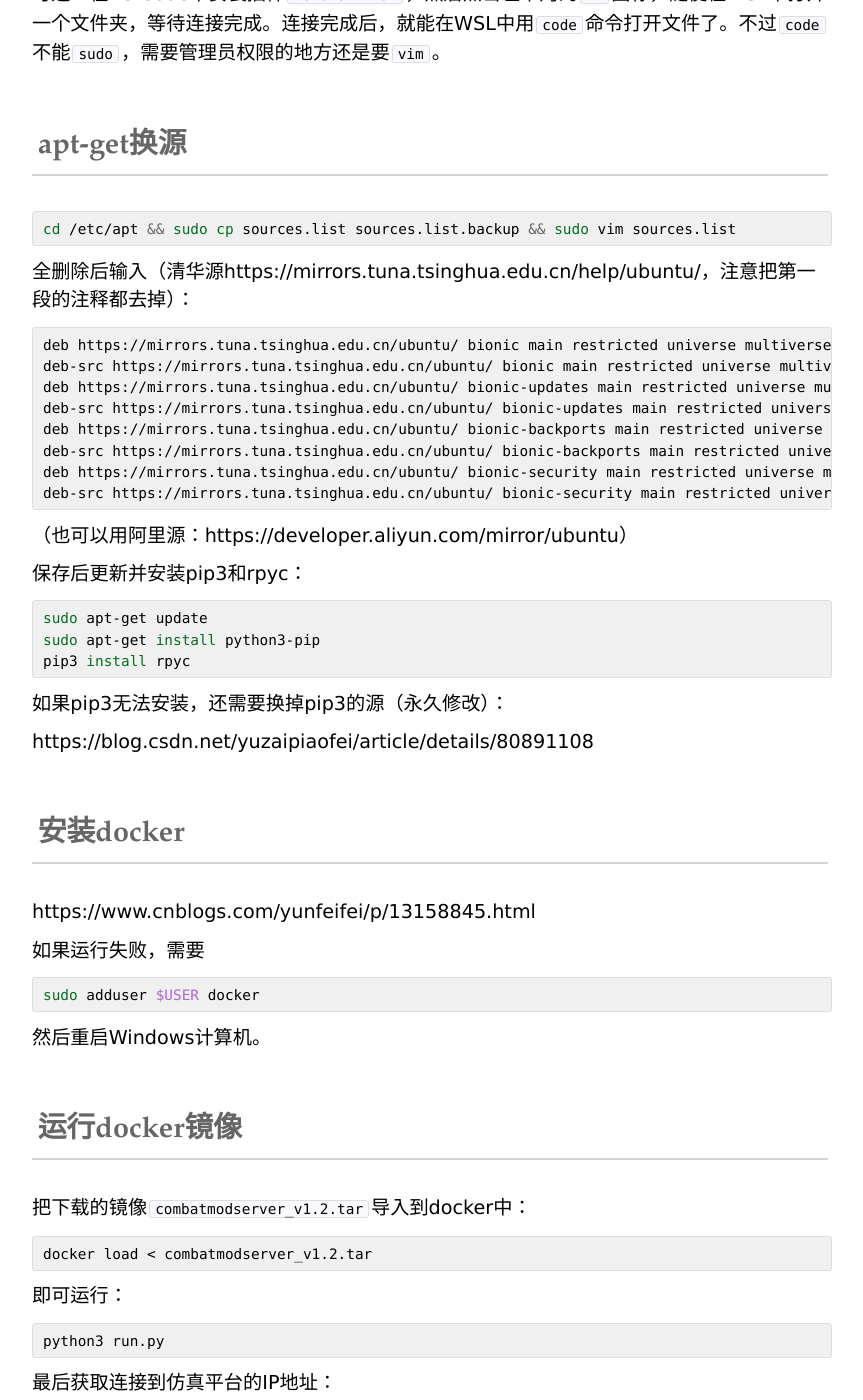
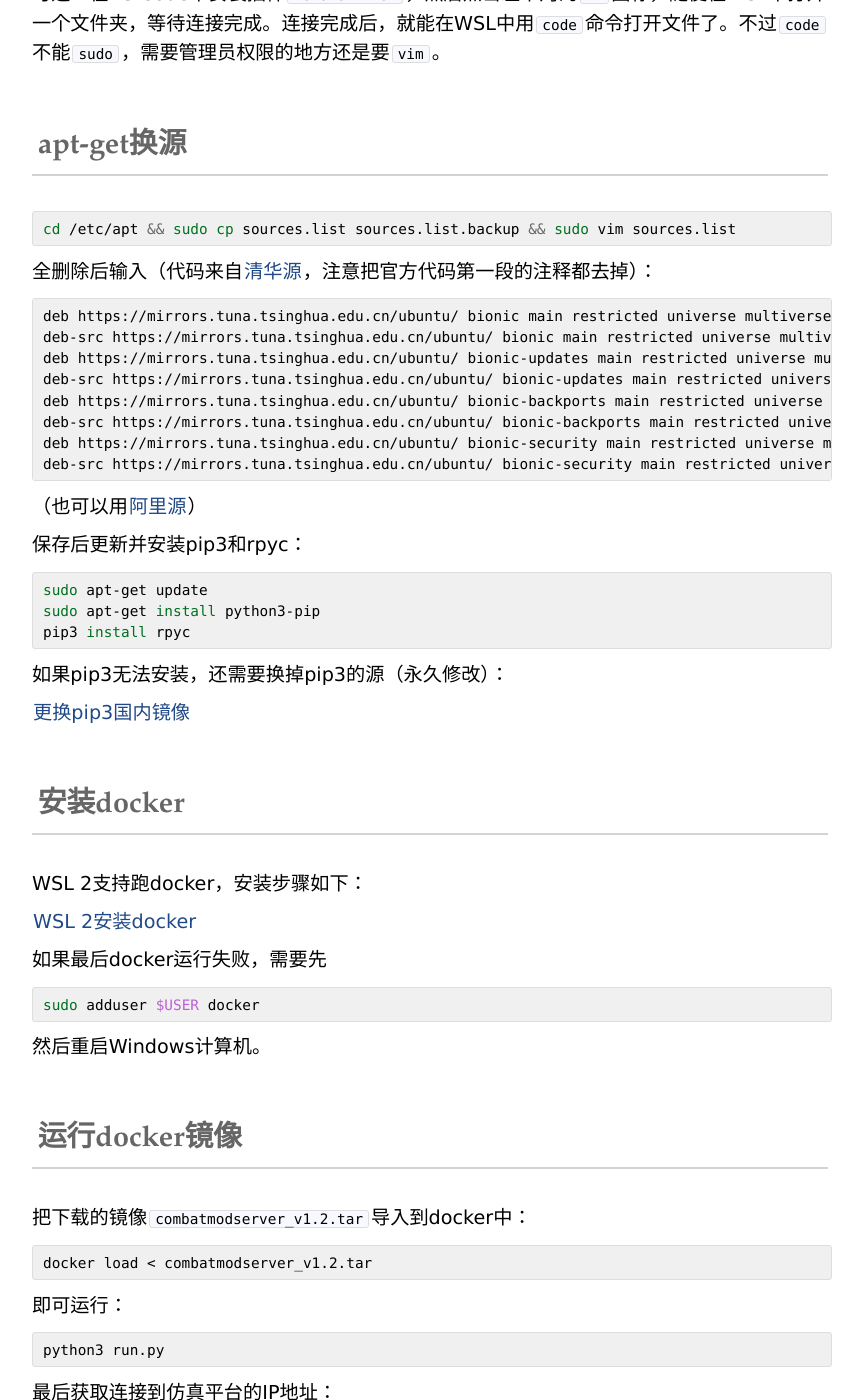
Before and after one commit to ArmeriaWang/ArmeriaWang.github.io, a Jekyll site: the page built from _posts/2020-07-31-cetc-mirror-to-wsl2.md, in a window 1280 px wide and 1400 px high, scrolled down 1235 px. Shown: the whole window, without its empty margins (208-1071 px from the left). Built offline with Jekyll 4.4.1, drawn with Linux system fonts in a browser that asks for light colours; some of the changed text lies outside the part shown.

Commit message:
Update 2020-07-31-cetc-mirror-to-wsl2.md

````diff
--- a/_posts/2020-07-31-cetc-mirror-to-wsl2.md
+++ b/_posts/2020-07-31-cetc-mirror-to-wsl2.md
@@ -17,7 +17,7 @@ typora-root-url: ..
 
 注意WSL 2仅支持Win10 2004以上的版本，需要先把Win10更新到2004：
 
-https://docs.microsoft.com/zh-cn/windows/wsl/install-win10#update-to-wsl-2
+[安装WSL 2微软官方文档](https://docs.microsoft.com/zh-cn/windows/wsl/install-win10#update-to-wsl-2)
 
 Ubuntu版本选择18.04 LTS。
 
@@ -29,7 +29,7 @@ Microsoft Store中安装Windows Terminal，用它操作Ubuntu。
 
 镜像包非常大，WSL放在系统盘会对机器造成很大压力，因此要把WSL迁移到其他盘：
 
-https://www.jskap.com/notes/how-to-move-wsl2-disto/
+[WSL 2迁移步骤](https://www.jskap.com/notes/how-to-move-wsl2-disto/)
 
 注意，无论下载的`LxRunOffline`是新版还是旧版，一定要按照旧版方式的操作：先转成WSL 1，然后再迁移，最后转回WSL 2。直接以WSL 2迁移可能会失败。
 
@@ -41,7 +41,7 @@ https://www.jskap.com/notes/how-to-move-wsl2-disto/
 cd /etc/apt && sudo cp sources.list sources.list.backup && sudo vim sources.list
 ```
 
-全删除后输入（清华源https://mirrors.tuna.tsinghua.edu.cn/help/ubuntu/，注意把第一段的注释都去掉）：
+全删除后输入（代码来自[清华源](https://mirrors.tuna.tsinghua.edu.cn/help/ubuntu/)，注意把官方代码第一段的注释都去掉）：
 
 ```shell
 deb https://mirrors.tuna.tsinghua.edu.cn/ubuntu/ bionic main restricted universe multiverse
@@ -54,7 +54,7 @@ deb https://mirrors.tuna.tsinghua.edu.cn/ubuntu/ bionic-security main restricted
 deb-src https://mirrors.tuna.tsinghua.edu.cn/ubuntu/ bionic-security main restricted universe multiverse
 ```
 
-（也可以用阿里源：https://developer.aliyun.com/mirror/ubuntu）
+（也可以用[阿里源](https://developer.aliyun.com/mirror/ubuntu)）
 
 保存后更新并安装pip3和rpyc：
 
@@ -66,13 +66,15 @@ pip3 install rpyc
 
 如果pip3无法安装，还需要换掉pip3的源（永久修改）：
 
-https://blog.csdn.net/yuzaipiaofei/article/details/80891108
+[更换pip3国内镜像](https://blog.csdn.net/yuzaipiaofei/article/details/80891108)
 
 ## 安装docker
 
-https://www.cnblogs.com/yunfeifei/p/13158845.html
+WSL 2支持跑docker，安装步骤如下：
 
-如果运行失败，需要
+[WSL 2安装docker](https://www.cnblogs.com/yunfeifei/p/13158845.html)
+
+如果最后docker运行失败，需要先
 
 ```shell
 sudo adduser $USER docker
````
